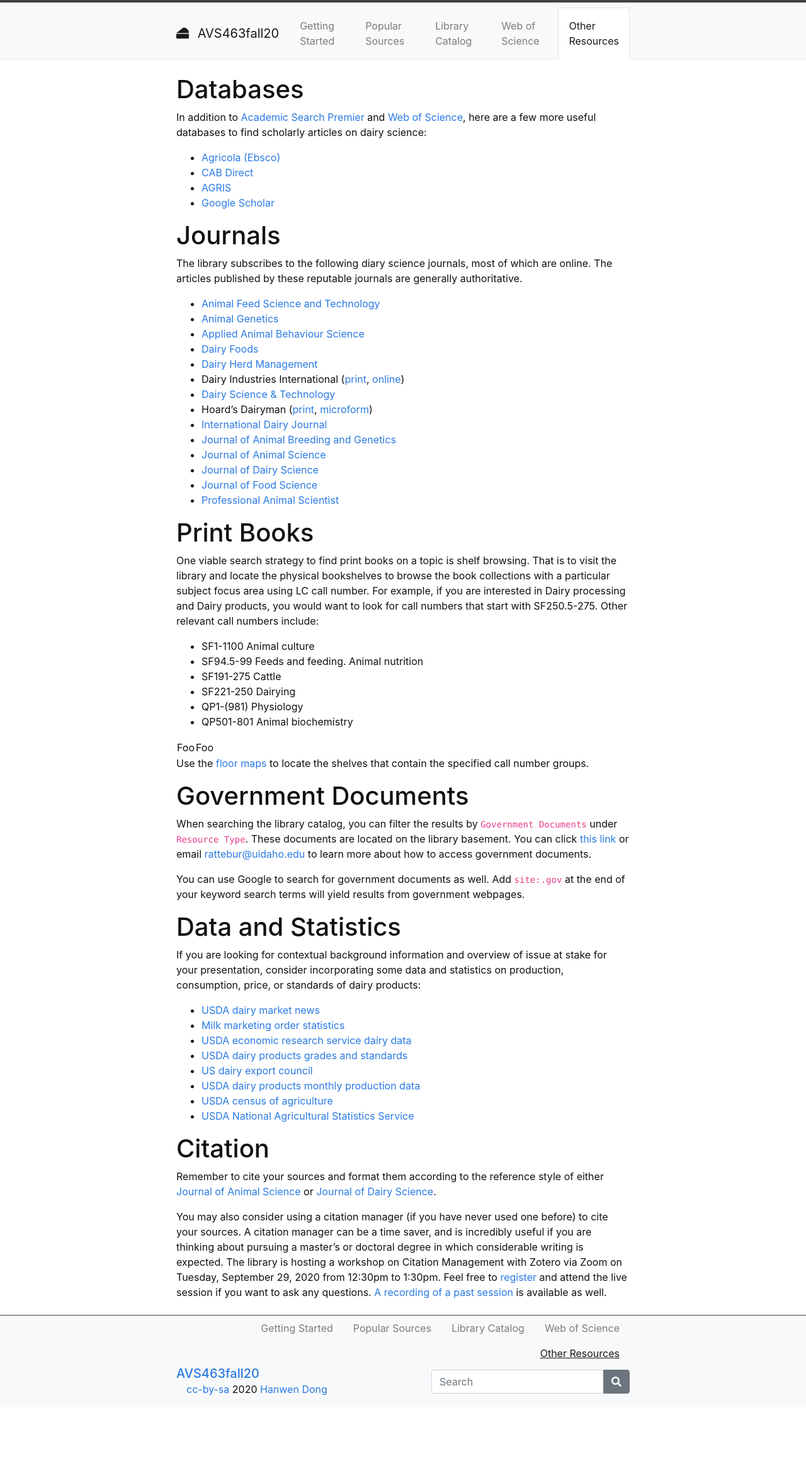
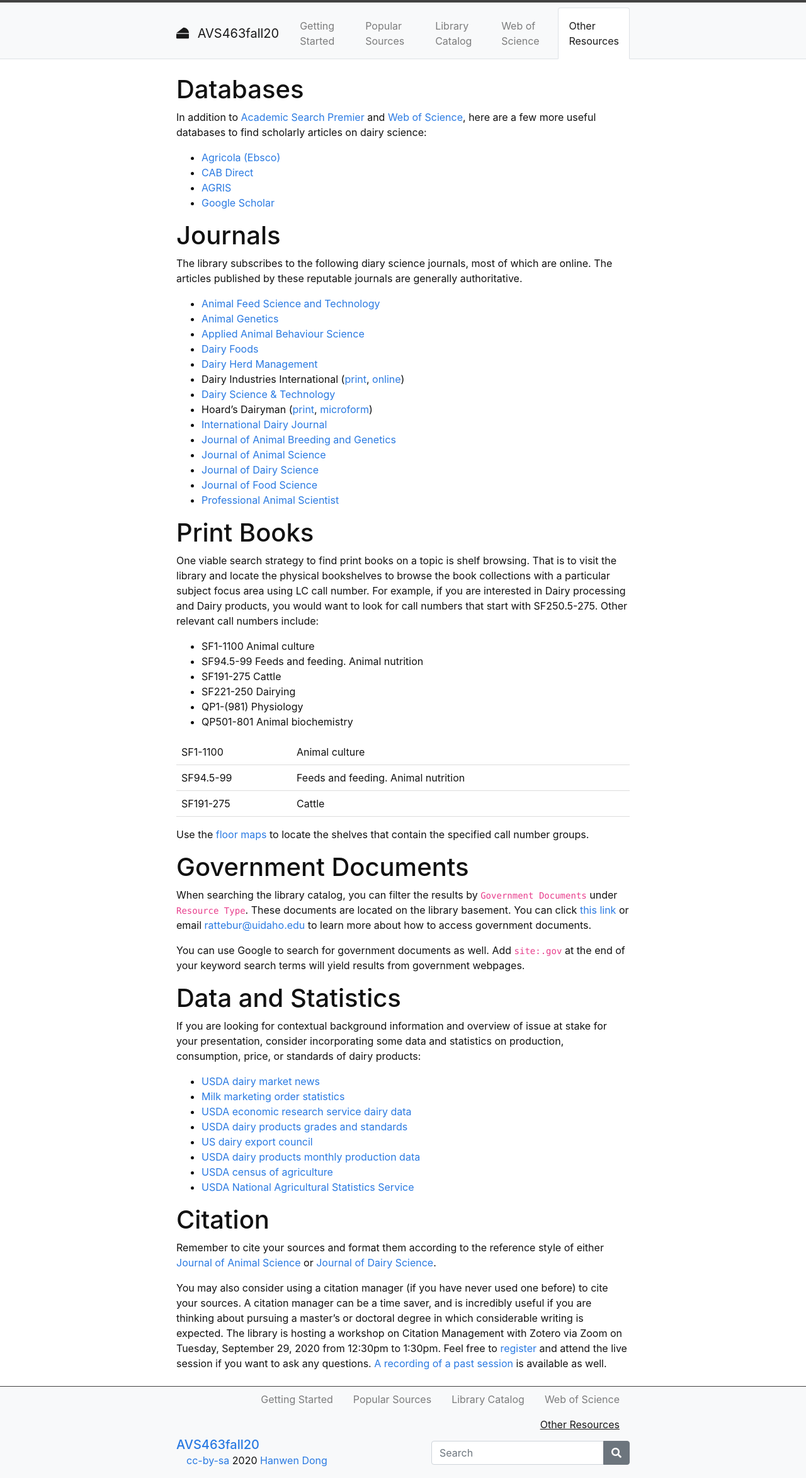
Before and after one commit to hanwendong1/AVS463-f20, a Jekyll site: the page built from content/5-Other-Resources.md, in a window 1280 px wide. Shown: the whole page at 63% size. Built offline with Jekyll 4.4.1, drawn with Linux system fonts in a browser that asks for light colours; before the commit the page ends 2234 px from its top, so only the background shows below that.

Commit message:
Update 5-Other-Resources.md

```diff
--- a/content/5-Other-Resources.md
+++ b/content/5-Other-Resources.md
@@ -36,12 +36,44 @@ One viable search strategy to find print books on a topic is shelf browsing. Tha
 - QP1-(981) Physiology
 - QP501-801 Animal biochemistry
 
-<table>
-    <tr>
-        <td>Foo</td>
-        <td>Foo</td>
-    </tr>
-</table>
+<html>
+   <head>
+      <style>
+         table {width: 100%;}
+         table, td, th {
+            border-collapse: collapse;
+            padding: 8px;
+            border-bottom: 1px solid #ddd;
+
+         th {
+            style="text-align:Center"
+            border: 1px solid black;
+            padding-top: 12px;
+            padding-bottom: 12px;
+            background-color: #f1b300;
+            color: white;
+            }
+      </style>
+   </head>
+   <body>
+      <table>
+         <tr>
+            <td style="text-align:Left">SF1-1100</td>
+            <td style="text-align:Left">Animal culture</td>
+         </tr>
+         <tr>
+            <td style="text-align:Left">SF94.5-99</td>
+            <td style="text-align:Left">Feeds and feeding. Animal nutrition</td>
+         </tr>
+         <tr>
+            <td style="text-align:Left">SF191-275</td>
+            <td style="text-align:Left">Cattle</td>
+         </tr>
+      </table>
+   </body>
+   <p>
+   </p>
+</html>
 
 Use the [floor maps](https://www.lib.uidaho.edu/about/maps.html) to locate the shelves that contain the specified call number groups.
 
```
